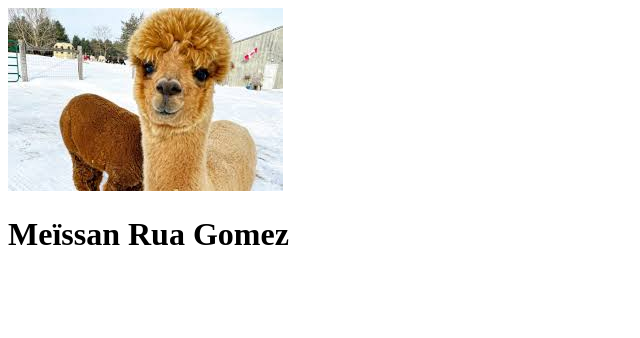
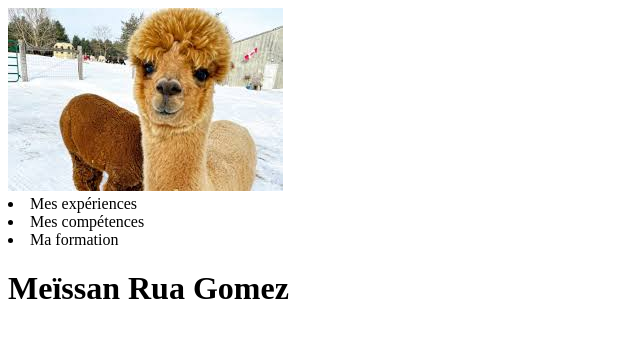
Before and after one commit to divtec-cejef/cv-01-html-Meissan1903, a plain HTML site: page index.html in a window 1280 px wide. Shown: the whole page, without its empty margins (0-640 px from the left). Drawn offline with Linux system fonts and the light colour scheme.

Commit message:
ajout des catégories

```diff
--- a/index.html
+++ b/index.html
@@ -2,8 +2,11 @@
 <html lang="en">
 <head>
     <meta charset="UTF-8">
+    <img src="img/images.jpg" height="183" width="275" alt=""/>
+    <li>Mes expériences</li>
+    <li>Mes compétences</li>
+    <li>Ma formation</li>
     <title>CV de Meïssan Rua Gomez</title>
-    <img src="img/images.jpg" height="183" width="275" alt=""/></head>
 <body>
     <h1>Meïssan Rua Gomez</h1>
 </body>
```
